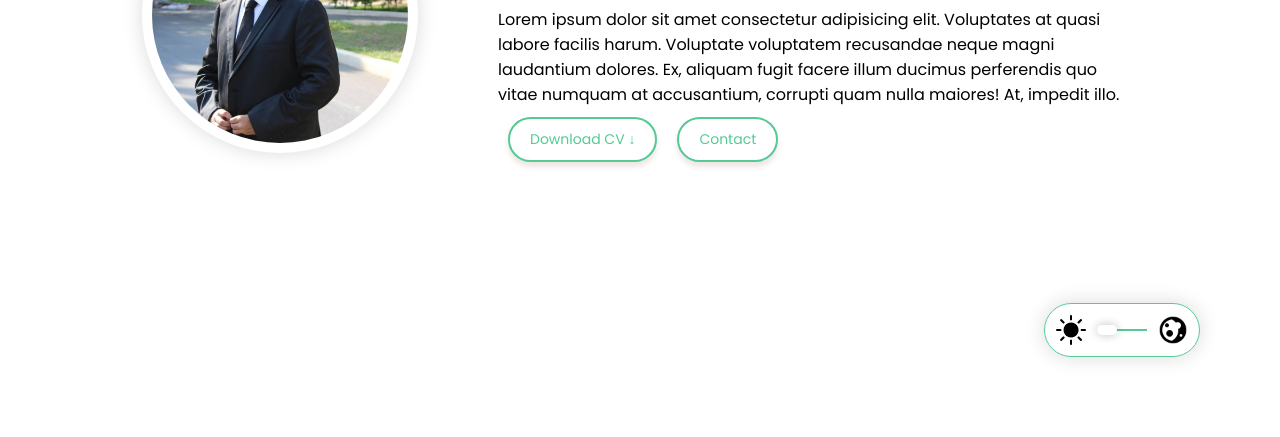
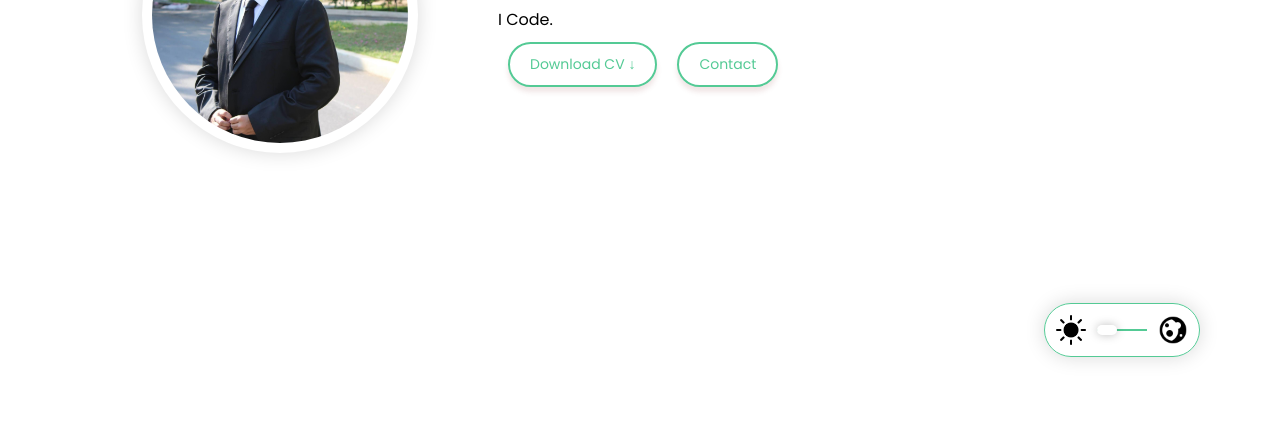
Before and after one commit to shubhamtaneja25/portfolio, a plain HTML site: page index.html in a window 1280 px wide. Shown: the part 363-800 px from the top of the page. Drawn offline with Linux system fonts and the light colour scheme.

Commit message:
Update index.html

```diff
--- a/index.html
+++ b/index.html
@@ -59,7 +59,7 @@
         <div class="textWrapperHead">
             <p class="headName">Shubham Taneja</p>
             <p class="headSub">Software Engineer</p>
-            <p class="headPara">Lorem ipsum dolor sit amet consectetur adipisicing elit. Voluptates at quasi labore facilis harum. Voluptate voluptatem recusandae neque magni laudantium dolores. Ex, aliquam fugit facere illum ducimus perferendis quo vitae numquam at accusantium, corrupti quam nulla maiores! At, impedit illo.</p>
+            <p class="headPara">I Code.</p>
             <div class="headButtons">
                 <a href="./assets/files/resume_Shubham_Taneja.pdf" download="Shubham Taneja - Portfolio" class="downloadBtnHead">Download CV &darr;</a>
                 <a href="mailto:shubham.taneja@stonybrook.edu" class="downloadBtnHead">Contact</a>
```
